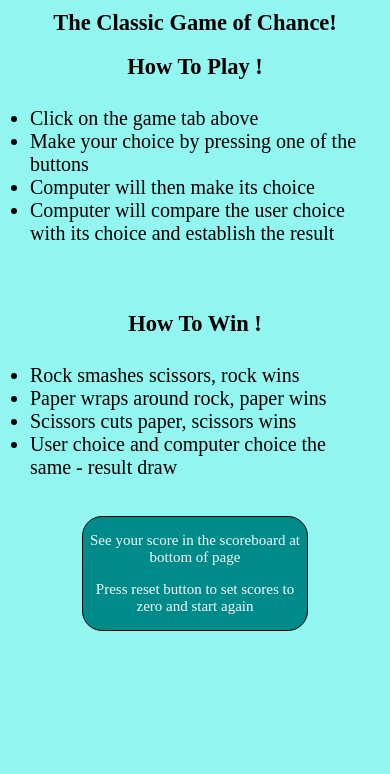
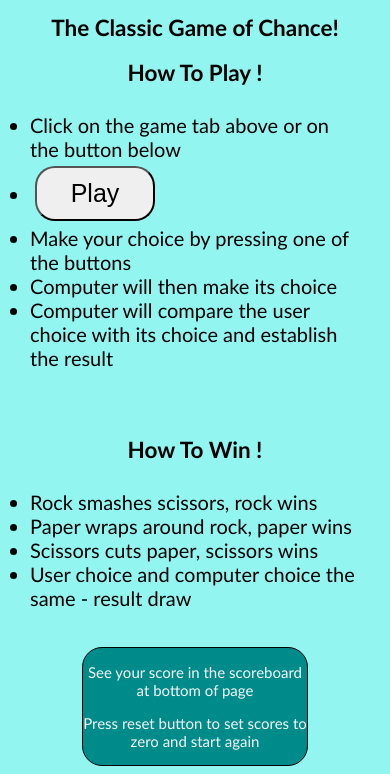
Before and after one commit to Conorjbr/rock-paper-scissors, a plain HTML site: page index.html in a window 390 px wide. Shown: the part 118-892 px from the top of the page. Before the commit the page ends 844 px from the top, so only its background shows below. Drawn offline with Linux system fonts and the light colour scheme.

Commit message:
add play game button to home page

```diff
--- a/assets/css/style.css
+++ b/assets/css/style.css
@@ -32,6 +32,7 @@
   color: white;
   margin: 10px auto;
   width: 30%;
+  font-size: large;
 }
 
 /*Nav menu - remove underline from links*/
@@ -83,6 +84,7 @@ img {
 /*Main background colour*/
 body {
   background-color: rgb(146, 245, 240);
+  font-family: 'Trebuchet MS', 'Lucida Sans Unicode', 'Lucida Grande', 'Lucida Sans', Arial, sans-serif;
 }
 
 /*Styling for scoreboard*/
@@ -107,7 +109,7 @@ body {
 
   #menu {
     width: 55%;
-    color:rgb(248, 249, 250);
+    color: rgb(248, 249, 250);
   }
 
   .center {
@@ -121,8 +123,9 @@ body {
   #rock,
   #paper,
   #scissors,
-  #reset-button {
-    height: 60px;
+  #reset-button,
+  #game {
+    height: 55px;
     margin: 5px;
   }
 
--- a/index.html
+++ b/index.html
@@ -38,7 +38,8 @@
             <h2>The Classic Game of Chance!</h2>
             <h2>How To Play !</h2>
                 <ul class="instructions">
-                    <li>Click on the game tab above</li>
+                    <li>Click on the game tab above or on the button below </li>
+                    <li><button id="game" onclick="document.location='game.html'">Play</button></li>
                     <li>Make your choice by pressing one of the buttons</li>
                     <li>Computer will then make its choice</li>
                     <li>Computer will compare the user choice with its choice and establish the result</li>
```
